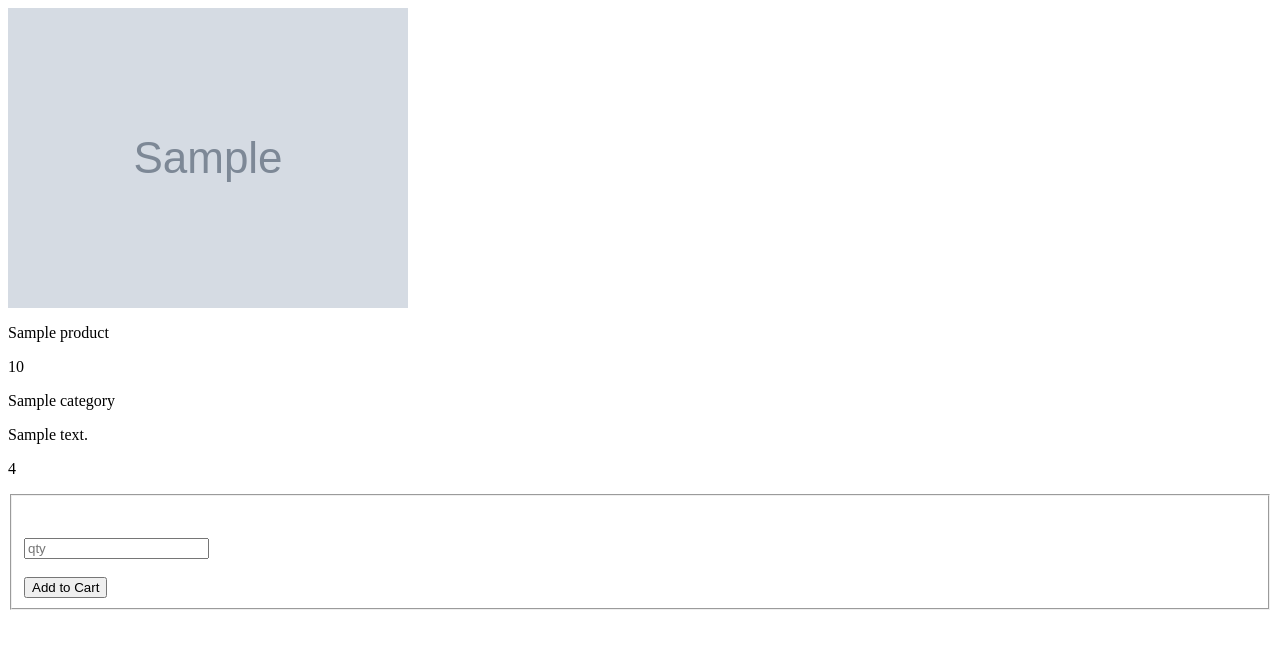
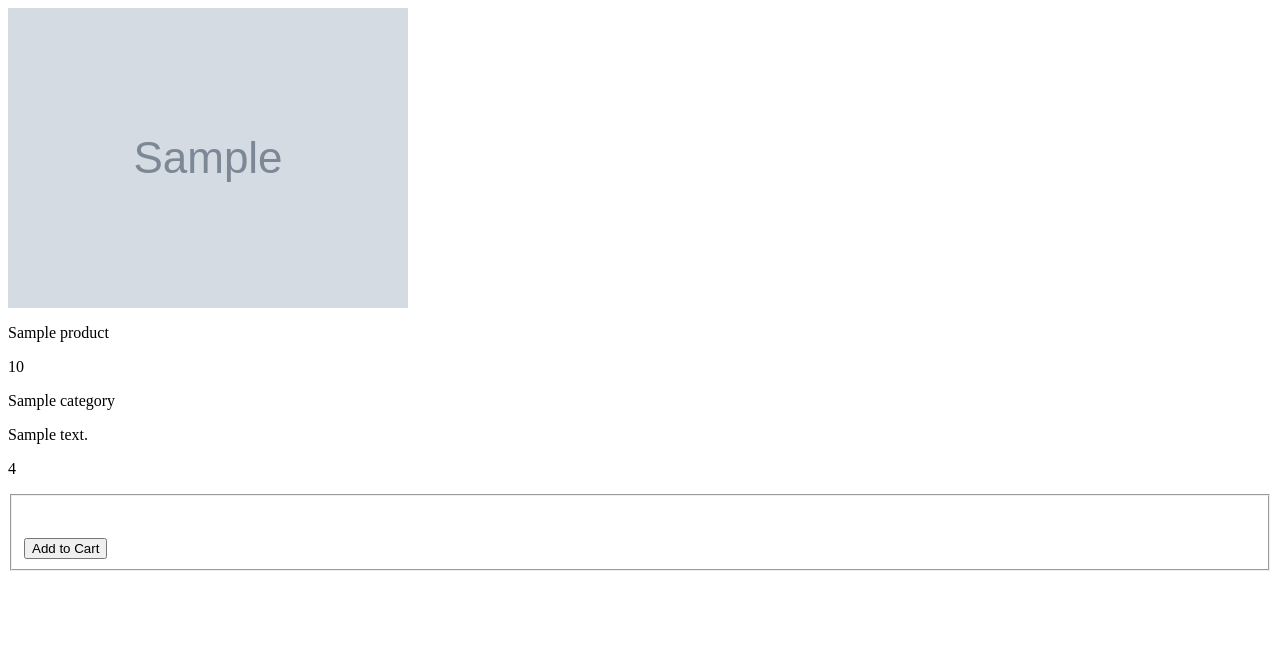
Before and after one commit to mak1323/team-project-front-end, a Node project: template assets/scripts/templates/products.handlebars in a window 1280 px wide. Shown: the top 649 px of the page. Run offline with Node 20 templates, Linux system fonts and the light colour scheme; the template is opened without the code that fills it: most values are stand-ins (such as "Sample title", 1, 10 or a date in 2020); grey boxes marked "Sample" are stand-in pictures; some libraries are stand-ins or nearby versions.

Commit message:
Remove quantity field from products page
Removes the quantity field above the add to order button on the
products page. Quantity defaults to 1 in the cart and can be changed
from the cart page before proceeding to checkout.

```diff
--- a/assets/scripts/templates/cart.handlebars
+++ b/assets/scripts/templates/cart.handlebars
@@ -8,7 +8,7 @@ be displayed, through this mechanism, on the landingPage -->
  <td><p>{{product.name}}</p></td>
  <td><p>{{product.price}}</p></td>
  <td><fieldset>
-   <input value="1" class='text-field' type="number" name='id'>
+   <input min="0" max="999" value="1" class='text-field' type="number" name='id'>
  </fieldset></td>
 
 
--- a/assets/scripts/templates/products.handlebars
+++ b/assets/scripts/templates/products.handlebars
@@ -20,7 +20,6 @@ item with the specified quanity to the shopping cart -->
   <form class="addToCart">
     <fieldset>
       <input value="{{product.id}}" class='text-field' type="hidden" name='id'><br> <br>
-      <input class='text-field' type='number' name='quantity' placeholder="qty"><br><br>
       <button class="btn btn-primary btn-lg" type="submit">Add to Cart</button>
     </fieldset><br>
     <div></div>
```
